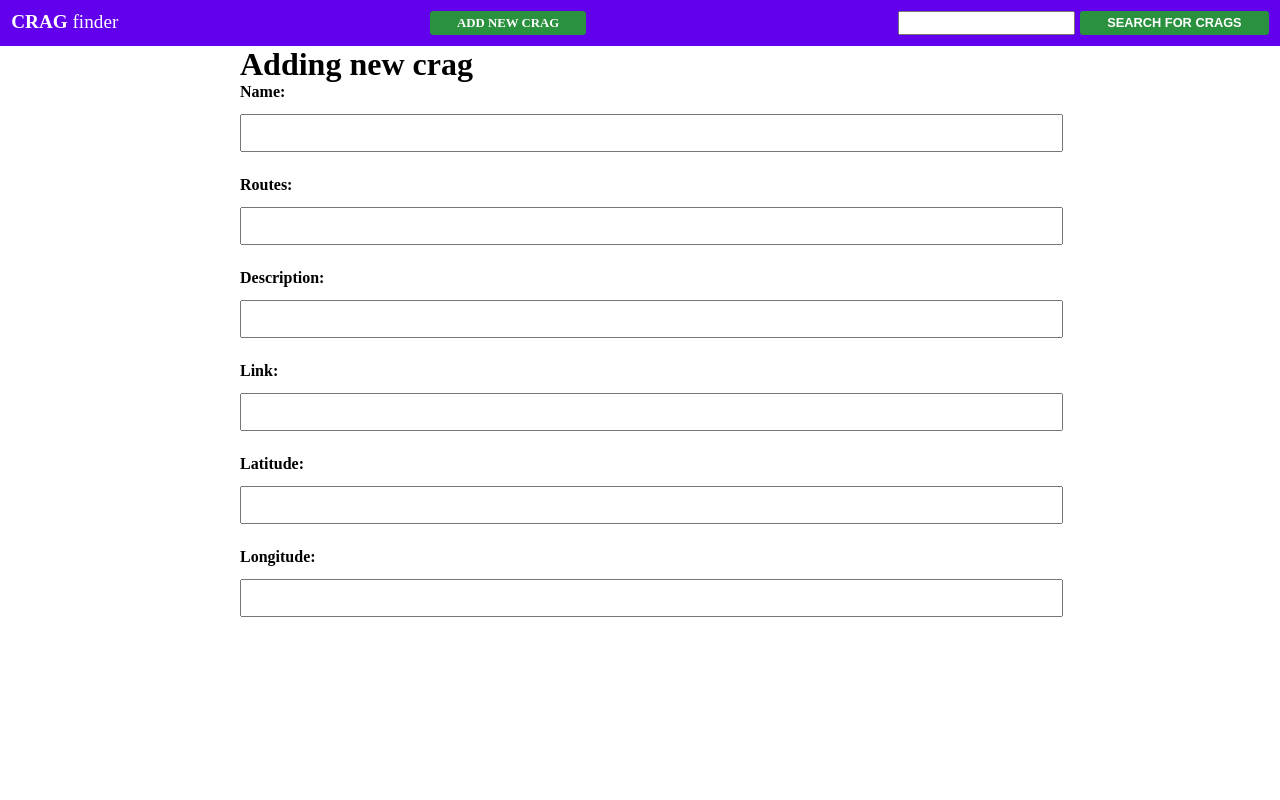
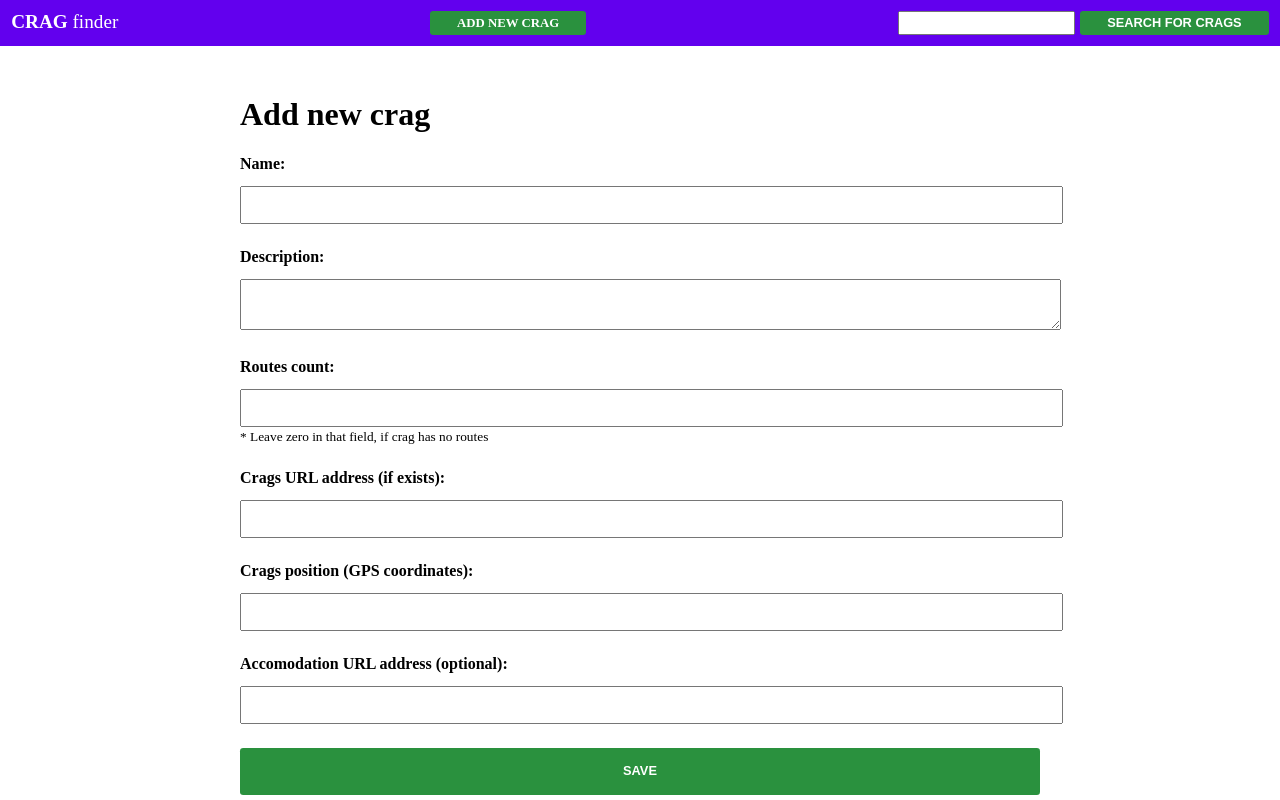
Before and after one commit to L00ka5z78/crag-finder-FE, a React (Create React App) app: page /add in a window 1280 px wide. Built offline with nearby package versions, Linux system fonts and the light colour scheme.

Commit message:
addForm styled 10.05.23 09:02

```diff
--- a/src/components/AddForm/AddForm.css
+++ b/src/components/AddForm/AddForm.css
@@ -1,16 +1,29 @@
 .add-form {
   width: 50rem;
-  margin: 0 auto;
+  margin: 3.1rem auto;
 }
 
 .add-form label {
+  display: block;
   margin-top: 1.4rem;
   font-weight: bold;
+  margin-bottom: 1.5rem;
 }
 
-.add-form input {
+.add-form label small {
+  font-weight: lighter;
+}
+
+.add-form input,
+.add-form textarea {
   width: 100%;
-  margin-bottom: 1.5rem;
   margin-top: 0.8rem;
   padding: 0.6rem;
 }
+
+.add-form button {
+  padding: 0.8rem;
+  width: 100%;
+  cursor: pointer;
+  /* margin: 1rem 0.7rem; */
+}
--- a/src/components/AddForm/AddForm.tsx
+++ b/src/components/AddForm/AddForm.tsx
@@ -1,12 +1,12 @@
-import { format } from 'path';
-import React, { useState } from 'react';
+import React from 'react';
 
 import './AddForm.css';
+import { Btn } from '../layout/common';
 
 export const AddForm = () => {
   return (
     <form className="add-form">
-      <h1>Adding new crag</h1>
+      <h1>Add new crag</h1>
       <p>
         <label>
           Name: <br />
@@ -16,38 +16,39 @@ export const AddForm = () => {
 
       <p>
         <label>
-          Routes: <br />
-          <input type="number" name="name" required maxLength={99} />
+          Description: <br />
+          <textarea name="description" required maxLength={999} />{' '}
+        </label>
+      </p>
+      <p>
+        <label>
+          Routes count: <br />
+          <input type="number" name="routes" required maxLength={99} />
+          <small> * Leave zero in that field, if crag has no routes</small>
         </label>
       </p>
 
       <p>
         <label>
-          Description: <br />
+          Crags URL address (if exists): <br />
+          <input type="url" name="url" maxLength={99} />
+        </label>
+      </p>
+
+      <p>
+        <label>
+          Crags position (GPS coordinates): <br />
           <input type="text" name="name" required maxLength={99} />
         </label>
       </p>
 
       <p>
         <label>
-          Link: <br />
-          <input type="text" name="name" required maxLength={99} />
+          Accomodation URL address (optional): <br />
+          <input type="url" name="accomodation" />
         </label>
       </p>
-
-      <p>
-        <label>
-          Latitude: <br />
-          <input type="text" name="name" required maxLength={99} />
-        </label>
-      </p>
-
-      <p>
-        <label>
-          Longitude: <br />
-          <input type="text" name="name" required maxLength={99} />
-        </label>
-      </p>
+      <Btn text="Save" />
     </form>
   );
 };
```
